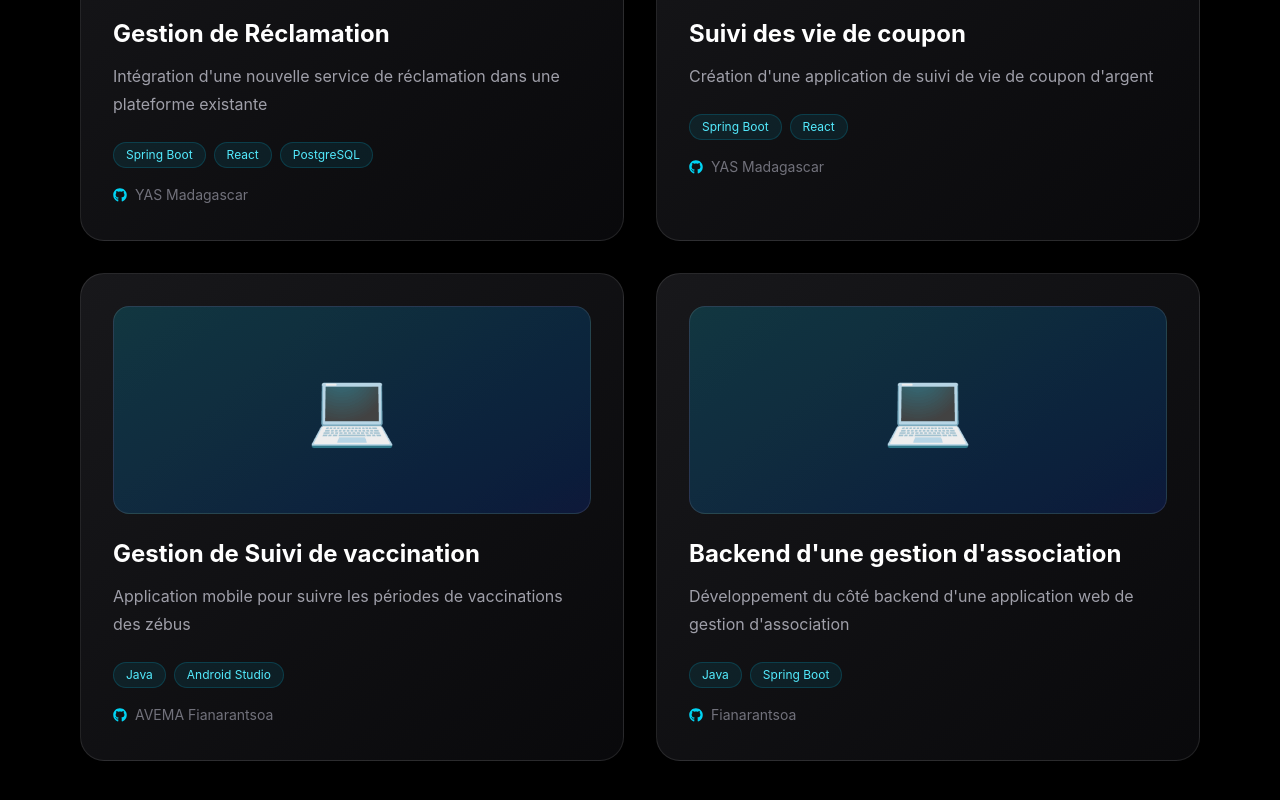
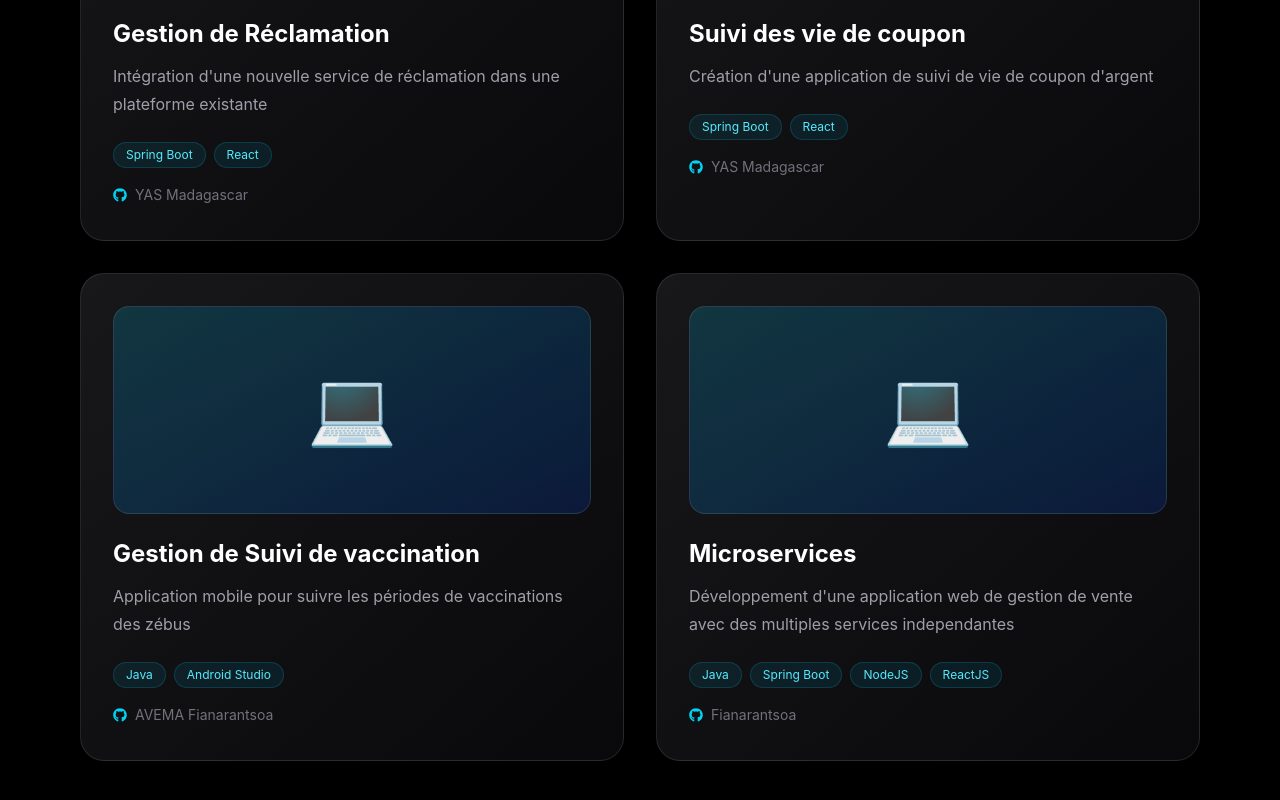
Before and after one commit to SafidyAlp/portfolioSafidyAlp, a React app: page / in a window 1280 px wide. Shown: the part 3326-4126 px from the top of the page. Built offline with nearby package versions, Linux system fonts and the light colour scheme; the HTML template or start-up script is replaced by a standard one.

Commit message:
push avec deepseek

```diff
--- a/src/App.jsx
+++ b/src/App.jsx
@@ -60,7 +60,7 @@ export default function App() {
     {
       title: "Gestion de Réclamation",
       description: "Intégration d'une nouvelle service de réclamation dans une plateforme existante",
-      tech: ["Spring Boot", "React", "PostgreSQL"],
+      tech: ["Spring Boot", "React"],
       location: "YAS Madagascar",
       gradient: "from-cyan-500/20 to-blue-500/20",
     },
@@ -79,9 +79,9 @@ export default function App() {
       gradient: "from-orange-500/20 to-red-500/20",
     },
     {
-      title: "Backend d'une gestion d'association",
-      description: "Développement du côté backend d'une application web de gestion d'association",
-      tech: ["Java", "Spring Boot"],
+      title: "Microservices ",
+      description: "Développement d'une application web de gestion de vente avec des multiples services independantes",
+      tech: ["Java", "Spring Boot", "NodeJS", "ReactJS"],
       location: "Fianarantsoa",
       gradient: "from-purple-500/20 to-pink-500/20",
     },
```
